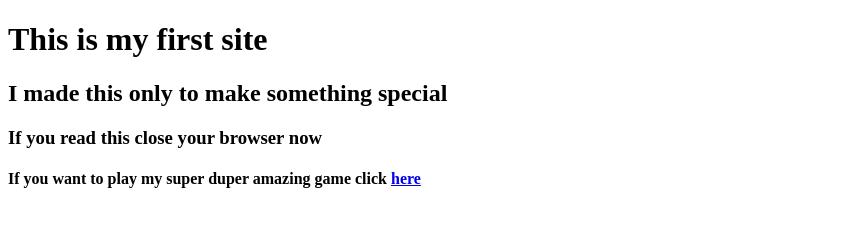
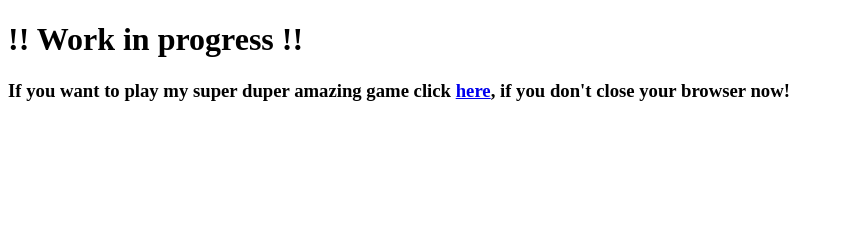
Before and after one commit to codeSentinel-x/codeSentinel-x.github.io, a plain HTML site: page index.html in a window 1280 px wide. Shown: the whole page, without its empty margins (0-844 px from the left). Drawn offline with Linux system fonts and the light colour scheme.

Commit message:
finalUpdate??

```diff
--- a/index.html
+++ b/index.html
@@ -1,16 +1,10 @@
 <!DOCTYPE html>
 <body>
     <h1>
-        This is my first site
+        !!  Work in progress  !!
     </h1>
-    <h2>
-        I made this only to make something special
-    </h2>
     <h3>
-        If you read this close your browser now
+        If you want to play my super duper amazing game click
+        <a href="SnakeGame.html">here</a>, if you don't close your browser now!
     </h3>
-    <h4>
-        If you want to play my super duper amazing game click
-        <a href="SnakeGame.html">here</a>
-    </h4>
 </body>
```
